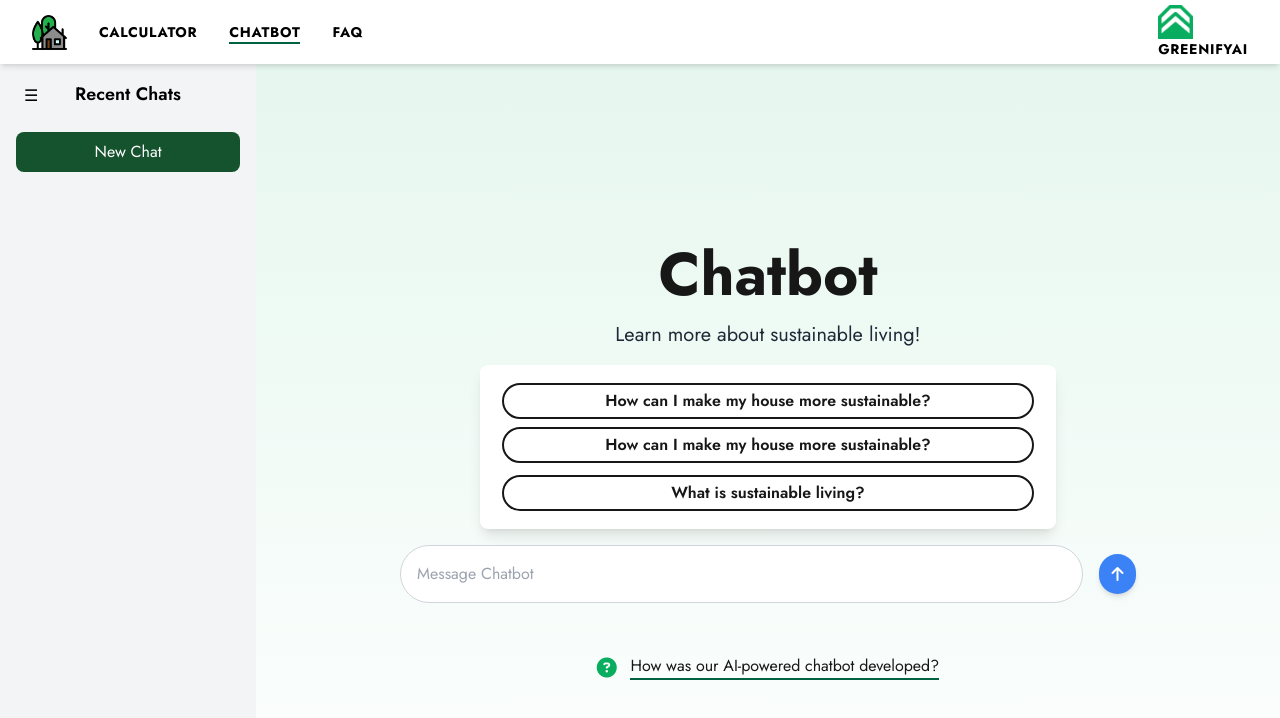
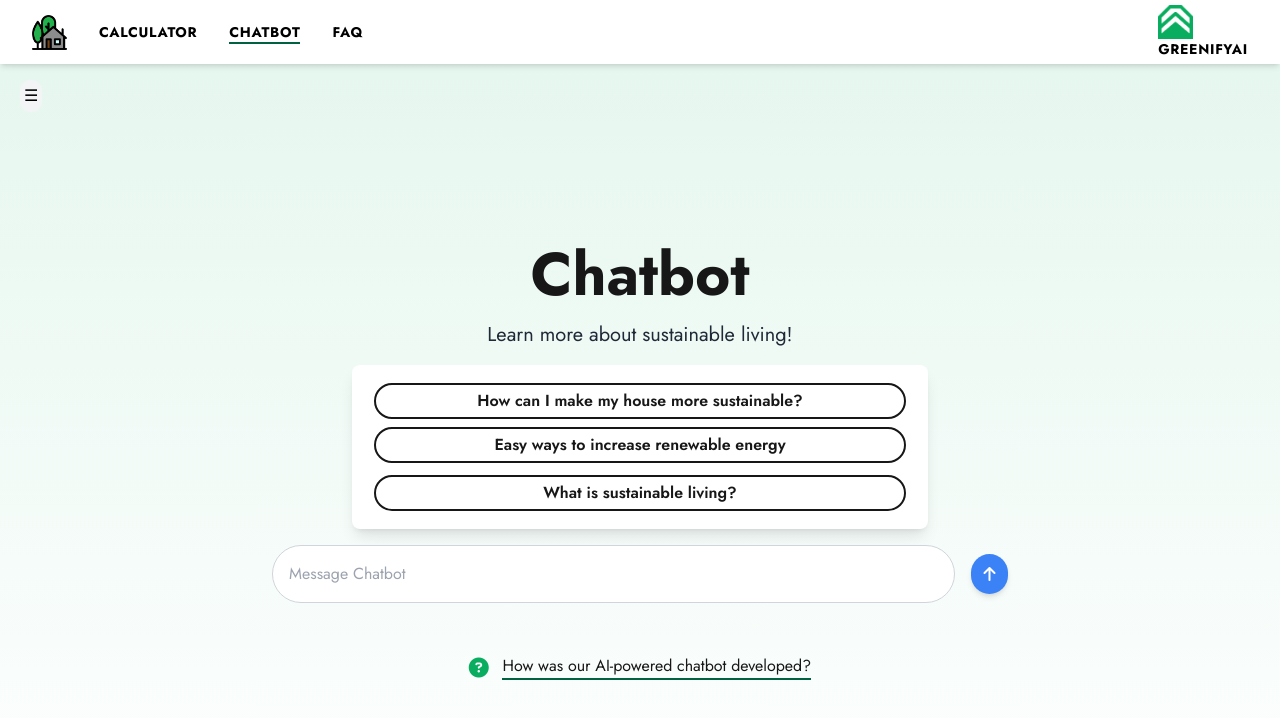
Before and after one commit to samm-47/CAPST, a Next.js app: page /chatbot in a window 1280 px wide. Shown: the top 718 px of the page. Built offline with nearby package versions, Linux system fonts and the light colour scheme.

Commit message:
Update page.tsx

```diff
--- a/app/chatbot/page.tsx
+++ b/app/chatbot/page.tsx
@@ -75,11 +75,22 @@ const ChatbotPage = () => {
         text: "Hello, how can I help you?",
     };
     const toggleSidebar = () => {
-        if (window.innerWidth <= 1024) { // Adjust breakpoint if needed
             setIsSidebarOpen(!isSidebarOpen);
-        }
+
 
     };
+    useEffect(() => {
+        const handleOutsideClick = (event: MouseEvent) => {
+            if (isSidebarOpen && !document.getElementById("sidebar")?.contains(event.target as Node)) {
+                setIsSidebarOpen(false);
+            }
+        };
+        document.addEventListener("mousedown", handleOutsideClick);
+        return () => {
+            document.removeEventListener("mousedown", handleOutsideClick);
+        };
+    }, [isSidebarOpen]);
+
 
     // Load previous messages and saved chats from localStorage
     useEffect(() => {
@@ -315,7 +326,7 @@ const loadSavedChat = (index: number) => {
                 {/* Sidebar Toggle Button (3-line icon) */}
                 <button
                     onClick={toggleSidebar}
-                    className="fixed top-20 left-5 z-50 p-1 bg-gray-100 text-black rounded-full"
+                    className="fixed top-20 left-5 z-20 p-1 bg-gray-100 text-black rounded-full"
                 >
                     ☰ {/* Hamburger icon */}
                 </button>
@@ -324,7 +335,7 @@ const loadSavedChat = (index: number) => {
                 <div
     className={`w-64 bg-gray-100 p-4 h-screen overflow-y-auto fixed transform ${
         isSidebarOpen ? "translate-x-0" : "-translate-x-full"
-    } transition-transform duration-300 z-40 md:translate-x-0 md:block`} // Ensure it's always visible on md screens
+    } transition-transform duration-300 z-10 left-0`}
 >
 
                     <h2 className="text-black text-lg font-semibold mb-4 text-center">Recent Chats</h2>
@@ -380,7 +391,7 @@ const loadSavedChat = (index: number) => {
                 {/* Main Content Area */}
                 <div
                     className={`flex-1 default-page-bg transition-all duration-300 ${
-                        isSidebarOpen ? "ml-0" : "ml-0 md:ml-64" // Adjust margin for mobile and desktop
+                        isSidebarOpen ? "ml-0 md:ml-64" : "ml-0" // Adjust margin for mobile and desktop
                     }`}
                 >
                     <h1 className="page-title">{page_title}</h1>
@@ -438,7 +449,7 @@ const loadSavedChat = (index: number) => {
                                 style={{ outline: '2px solid #171717' }}
                                 onClick={() => handleSubmission(prompt_2)}
                             >
-                                <p className="hover:text-coffee-green text-center">{prompt_1}</p>
+                                <p className="hover:text-coffee-green text-center">{prompt_2}</p>
                             </div>
                             <div
                                 className="hoverable-div flex-col-centered w-full rounded-full p-1 mt-2 mb-1 font-semibold"
```
